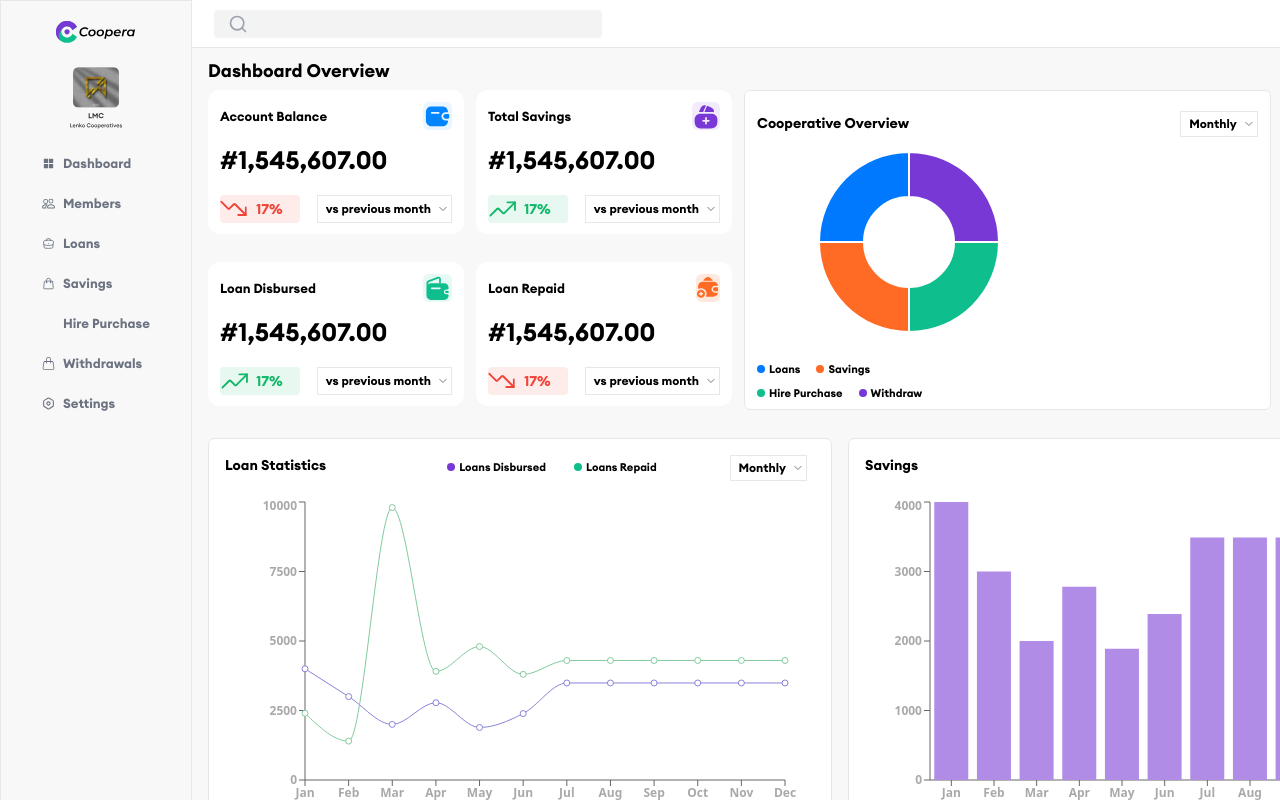
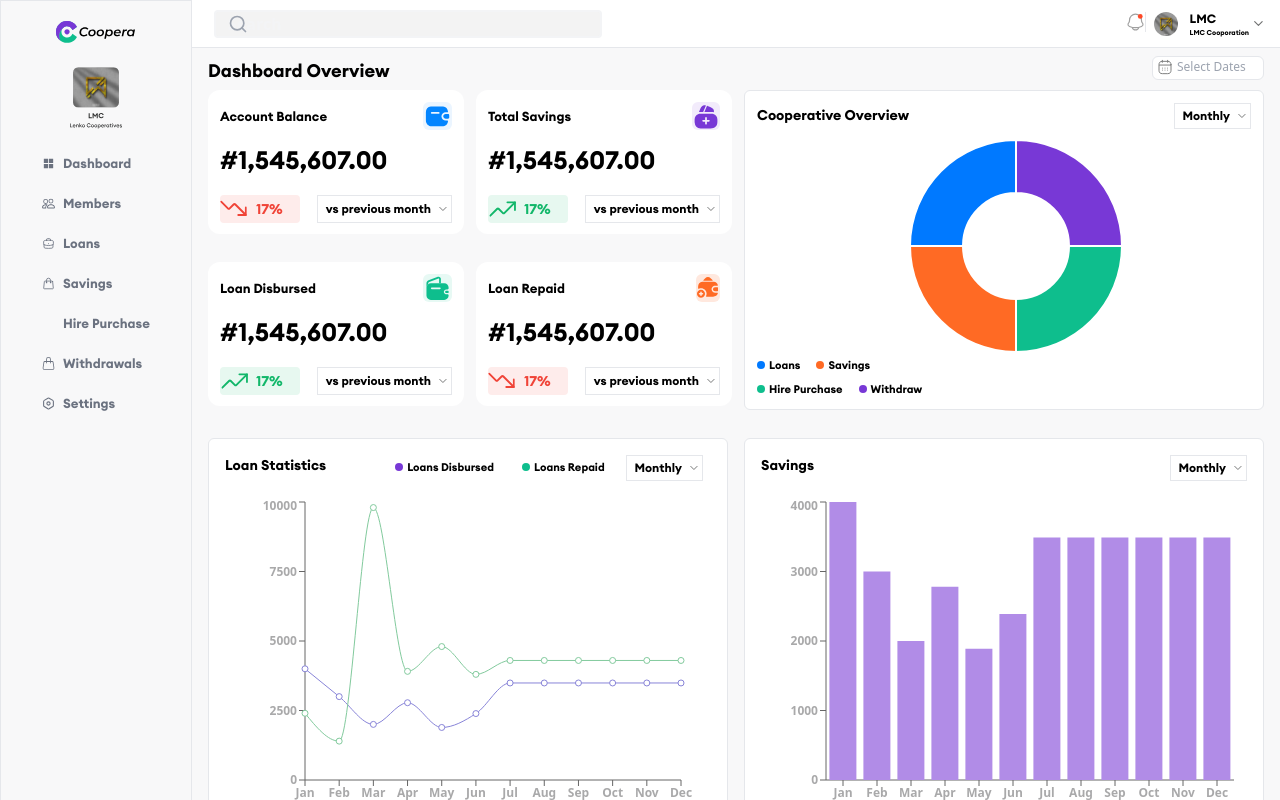
Before and after one commit to CooperaApp/coopera-Frontend, a React (Vite) app: page /dashboard in a window 1280 px wide. Shown: the top 800 px of the page. Built offline with nearby package versions, Linux system fonts and the light colour scheme; some icons are missing.

Commit message:
Date Picker Added

```diff
--- a/src/App.jsx
+++ b/src/App.jsx
@@ -8,6 +8,7 @@ import Dashboard from "./pages/authorization/Dashboard";
 import Member from "../src/pages/authorization/Member";
 import Savings from "../src/pages/authorization/Savings";
 import HiredPurchase from "./pages/authorization/HiredPurchase.jsx";
+import Withdrawal from "./pages/authorization/Withdrawal.jsx";
 
 function App() {
   return (
@@ -23,6 +24,7 @@ function App() {
           <Route path="/members" element={<Member />} />
           <Route path="/savings" element={<Savings />} />
           <Route path="/hired-purchase" element={<HiredPurchase/>}/>
+          <Route path="/withdrawal" element={<Withdrawal/>}/>
         </Routes>
       </BrowserRouter>
     </>
--- /dev/null
+++ b/src/pages/authorization/Withdrawal.jsx
@@ -0,0 +1,23 @@
+import TopNav from "../../utils/reusable-components/TopNav";
+import SideBar from "../../utils/reusable-components/SideBar";
+import WithdrawalBody from "../body/WithdrawalBody";
+
+const Withdrawal = () => {
+  return (
+    <div
+      className="flex flex-row h-screen bg-white-100 overflow-x-auto"
+      style={{ backgroundColor: "#F8F8F9" }}
+    >
+      <div>
+        <SideBar />
+      </div>
+
+      <div className="w-full h-full">
+        <TopNav />
+        <WithdrawalBody />
+      </div>
+    </div>
+  );
+};
+
+export default Withdrawal;
--- a/src/pages/body/DashboardBody.jsx
+++ b/src/pages/body/DashboardBody.jsx
@@ -15,6 +15,7 @@ import {
 } from "chart.js";
 
 import Table from "../molecule/Table";
+import CustomDatePicker from "../molecule/CustomDatePicker";
 import Statistics from "../molecule/Statistics";
 
 ChartJS.register(
@@ -27,12 +28,18 @@ ChartJS.register(
   PointElement,
   BarElement,
 );
+
+const handleSelectDate = (date) => {
+  console.log("Selected date:", date);
+};
+
 const DashboardBody = () => {
   return (
     <div className="h-full mt-1 ml-4 overflow-y-hidden">
-      <div className="flex flex-shrink-0 justify-between w-5/6">
+      <div className="w-full flex flex-shrink-0 justify-between w-5/6">
         <div className="dashboard-header">Dashboard Overview</div>
-        <div>{/* <CalenderPicker /> */}</div>
+
+        <CustomDatePicker onSelectDate={handleSelectDate} />
       </div>
 
       <div className="w-full h-80 flex flex-row flex-shrink-0">
--- a/src/pages/body/MemberBody.jsx
+++ b/src/pages/body/MemberBody.jsx
@@ -6,13 +6,18 @@ import RedArrow from "../../assets/images/svg/Red-Arrow.svg";
 import TableHeading from "../molecule/TableHeading";
 import { LuSearch } from "react-icons/lu";
 import TableBody from "../molecule/TableBody";
+import CustomDatePicker from "../molecule/CustomDatePicker";
+
+const handleSelectDate = (date) => {
+  console.log("Selected date:", date);
+};
 
 const MemberBody = () => {
   return (
     <div className="mt-1 ml-8 ">
-      <div className="flex flex-shrink-0 justify-between w-5/6">
+      <div className="flex flex-shrink-0 justify-between w-full w-5/6">
         <div className="dashboard-header">Members</div>
-        <div>{/* <CalenderPicker /> */}</div>
+        <div><CustomDatePicker onSelectDate={handleSelectDate} /></div>
       </div>
 
       <div className="flex">
--- /dev/null
+++ b/src/pages/body/WithdrawalBody.jsx
@@ -0,0 +1,21 @@
+import CustomDatePicker from "../molecule/CustomDatePicker";
+
+
+const handleSelectDate = (date) => {
+  console.log("Selected date:", date);
+};
+
+const WithdrawalBody = () => {
+  return (
+    <div>
+      <div className="flex flex-shrink-0 justify-between w-full w-5/6">
+        <div className="dashboard-header">Withdrawal</div>
+        <div>
+          <CustomDatePicker onSelectDate={handleSelectDate} />
+        </div>
+      </div>
+    </div>
+  );
+};
+
+export default WithdrawalBody;
--- a/src/pages/molecule/CalenderPicker.jsx
+++ /dev/null
@@ -1,36 +0,0 @@
-import DatePicker from "react-datepicker";
-import useState from "react";
-import "react-datepicker/dist/react-datepicker.css";
-
-const CalendarPicker = () => {
-  const [selectedDate, setSelectedDate] = useState(null);
-
-  return (
-    <div className="relative border p-2 w-64">
-      <div className="flex items-center">
-        <svg
-          xmlns="http://www.w3.org/2000/svg"
-          fill="none"
-          viewBox="0 0 24 24"
-          stroke="currentColor"
-          className="h-5 w-5 mr-2 text-gray-500"
-        >
-          <path
-            strokeLinecap="round"
-            strokeLinejoin="round"
-            strokeWidth="2"
-            d="M15 19l-7-7 7-7"
-          />
-        </svg>
-        <DatePicker
-          selected={selectedDate}
-          onChange={(date) => setSelectedDate(date)}
-          placeholderText="Select Date"
-          className="outline-none border-none w-full text-gray-700"
-        />
-      </div>
-    </div>
-  );
-};
-
-export default CalendarPicker;
--- /dev/null
+++ b/src/pages/molecule/CustomDatePicker.jsx
@@ -0,0 +1,57 @@
+import { useState } from "react";
+import DatePicker from "react-datepicker";
+import "react-datepicker/dist/react-datepicker.css";
+import PropTypes from "prop-types";
+import calendarIcon from "../../assets/images/svg/DatePicker.svg";
+
+function CustomInput({ value, onClick }) {
+  return (
+    <div className="flex items-center">
+      <div>
+        <img className="cursor-pointer ml-1 h-4 w-4 bg-white" src={calendarIcon} alt="Calendar" />
+      </div>
+      <input
+        className="w-20 pl-1"
+        type="text"
+        placeholder="Select Dates"
+        style={{ fontSize: "12px" }}
+        value={value}
+        onClick={onClick}
+        readOnly
+      />
+    </div>
+  );
+}
+
+export default function CustomDatePicker({ onSelectDate }) {
+  const [selectedDate, setSelectedDate] = useState(null);
+
+  const handleDateChange = (date) => {
+    setSelectedDate(date);
+    if (onSelectDate) {
+      onSelectDate(date);
+    }
+  };
+
+  return (
+    <div className="border bg-white rounded-md mt-1 w-28 mr-4 h-6">
+      <label>
+        <DatePicker
+          selected={selectedDate}
+          onChange={handleDateChange}
+          customInput={<CustomInput />}
+          todayButton="TODAY"
+        />
+      </label>
+    </div>
+  );
+}
+
+CustomDatePicker.propTypes = {
+  onSelectDate: PropTypes.func,
+};
+
+CustomInput.propTypes = {
+  value: PropTypes.any.isRequired,
+  onClick: PropTypes.any.isRequired,
+};
--- a/src/pages/molecule/PieChart.jsx
+++ b/src/pages/molecule/PieChart.jsx
@@ -4,8 +4,8 @@ import ArrowOptions from "../../assets/images/svg/Arrow-Options.svg";
 
 const PieChart = () => {
   return (
-    <div className="border bg-white rounded-md w-5/12 h-full mr-4">
-      <div className="p-3">
+    <div className="border bg-white rounded-md w-6/12 h-full mr-4">
+      <div className="p-3 -mt-2">
         <div className="justify-between pt-2 flex flex-row">
           <p className="cooperative-overview">Cooperative Overview</p>
           <div className="items-center justify-center h-full flex border h-4 w-30 ml-3">
@@ -18,11 +18,11 @@ const PieChart = () => {
           </div>
         </div>
 
-        <div className="ml-6 mt-1 w-64 h-48">
+        <div className="ml-6  w-68 h-56">
           <Doughnut data={data} options={options} />
         </div>
 
-        <div className="mt-6">
+        <div className="">
           <div className="flex space-x-4">
             <div className="flex ">
               <div
--- a/src/pages/molecule/Statistics.jsx
+++ b/src/pages/molecule/Statistics.jsx
@@ -159,7 +159,7 @@ const dat = [
 const Statistics = () => {
   return (
     <div>
-      <div className="h-96 flex flex-shrink-0 mt-7 w-screen overview-x-hidden">
+      <div className="h-96 flex flex-shrink-0 mt-7 overview-x-hidden">
         <div className="border p-4 bg-white h-full rounded-md w-1/2 mr-3">
           <div className="justify-between flex">
             <p className="heading">Loan Statistics</p>
@@ -185,7 +185,7 @@ const Statistics = () => {
             </div>
           </div>
 
-          <div className="h-full pt-4 pb-4">
+          <div className="h-full pt-4 pb-4 ">
             <ResponsiveContainer width="100%" height="100%">
               <LineChart
                 width={500}
--- a/src/utils/constant/Navigations.jsx
+++ b/src/utils/constant/Navigations.jsx
@@ -50,7 +50,7 @@ export const DASHBOARD_SIDE_BAR_LINKS = [
   {
     key: "withdrawals",
     label: "Withdrawals",
-    path: "/dashboard",
+    path: "/withdrawal",
     icon: <BsHandbag />,
   },
 
```
Also changed, not shown: src/assets/images/svg/DatePicker.svg (added).
